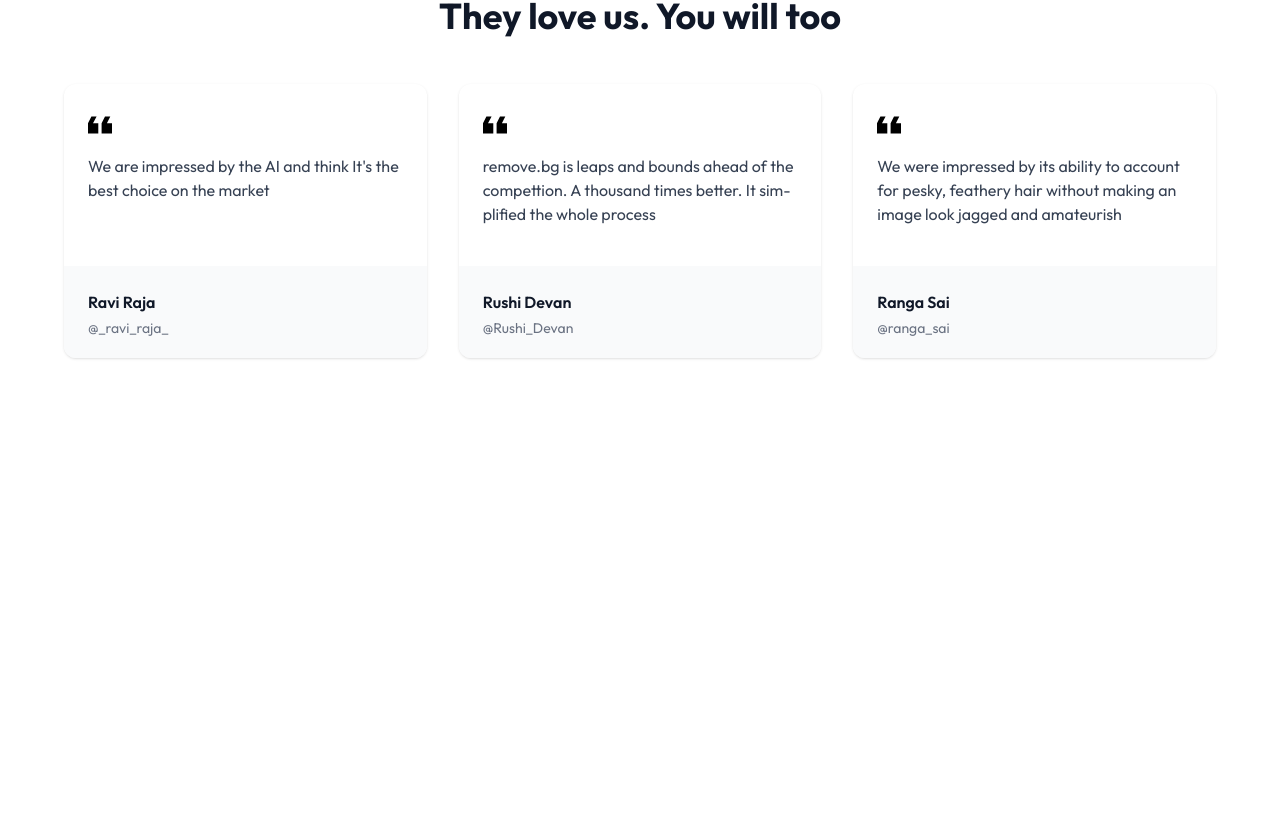
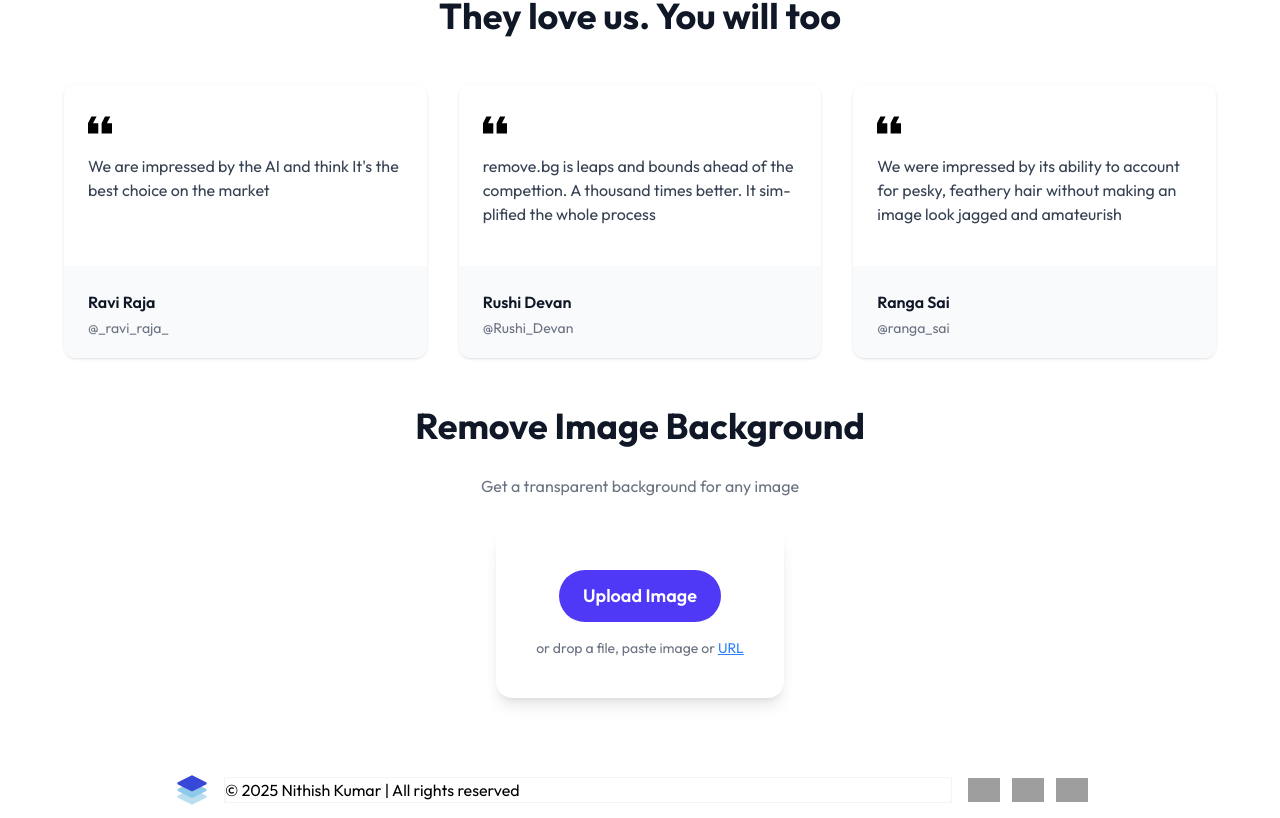
Before and after one commit to Nkbalaji2002/Remove_Bg_Img_AI, a React (Vite) app in the folder client/: page / in a window 1280 px wide. Shown: the part 2409-3227 px from the top of the page. Before the commit the page ends 2879 px from the top, so only its background shows below. Built offline with nearby package versions, Linux system fonts and the light colour scheme; grey boxes are pictures that could not be loaded.

Commit message:
Try-Now, Footer components
created image upload (try-now) component and footer component

```diff
--- a/client/src/App.jsx
+++ b/client/src/App.jsx
@@ -1,12 +1,14 @@
 import React from "react";
 import Menubar from "./components/Menubar";
 import Home from "./pages/Home";
+import Footer from "./components/Footer";
 
 const App = () => {
   return (
     <>
       <Menubar />
       <Home />
+      <Footer/>
     </>
   );
 };
--- a/client/src/assets/assets.js
+++ b/client/src/assets/assets.js
@@ -71,7 +71,20 @@
   },
 ];
 
-const footerConstants = [];
+const footerConstants = [
+  {
+    url: "https://github.com/",
+    logo: "https://img.icons8.com/fluent/300/github.png",
+  },
+  {
+    url: "http://linkedin.com/in/",
+    logo: "https://img.icons8.com/fluent/300/linkedin-2.png",
+  },
+  {
+    url: "https://www.instagram.com/",
+    logo: "https://img.icons8.com/fluent/300/instagram-new.png",
+  },
+];
 
 export const assets = {
   logo,
--- /dev/null
+++ b/client/src/components/Footer.jsx
@@ -0,0 +1,32 @@
+import React from "react";
+import { assets } from "../assets/assets";
+
+const Footer = () => {
+  return (
+    <>
+      <footer className="flex items-center justify-between gap-4 px-4 lg:px-44 py-3">
+        <img src={assets.logo} alt="Logo" width={32} />
+        <p className="flex-1 border-1 border-gray-100 max-sm:hidden">
+          &copy; {new Date().getFullYear()} Nithish Kumar | All rights reserved
+        </p>
+
+        <div className="flex gap-3">
+          {assets.footerConstants.map((item, index) => (
+            <a
+              href={item.url}
+              key={index}
+              target="_blank"
+              rel="noopener noreferer"
+            >
+              <img src={item.logo} alt="logo" width={32} />
+            </a>
+          ))}
+        </div>
+
+        <p className="text-center text-gray-700 font-medium"></p>
+      </footer>
+    </>
+  );
+};
+
+export default Footer;
--- /dev/null
+++ b/client/src/components/TryNow.jsx
@@ -0,0 +1,31 @@
+import React from "react";
+
+const TryNow = () => {
+  return (
+    <>
+      <div className="flex flex-col items-center justify-center bg-white px-4">
+        <h2 className="text-3xl md:text-4xl font-bold text-gray-900 mb-7 text-center">Remove Image Background</h2>
+
+        <p className="text-gray-500 mb-8 text-center">Get a transparent background for any image</p>
+
+        <div className="bg-white rounded-2xl shadow-lg p-10 flex flex-col items-center space-y-4">
+            <input type="file" id="upload2" hidden accept="image/*" onChange={''} />
+
+            <label htmlFor="upload2" className="bg-indigo-600 hover:bg-700 text-white font-semibold py-3 px-6 rounded-full text-lg cursor-pointer">
+                Upload Image
+            </label>
+
+            <p className="text-gray-500 text-sm">
+                or drop a file, paste image or <a href="#" className="text-blue-500 underline">
+                    URL
+                </a>
+            </p>
+        </div>
+
+
+      </div>
+    </>
+  );
+};
+
+export default TryNow;
--- a/client/src/pages/Home.jsx
+++ b/client/src/pages/Home.jsx
@@ -4,6 +4,7 @@
 import BgSlider from "../components/BgSlider";
 import Pricing from "../components/Pricing";
 import Testimonials from "../components/Testimonials";
+import TryNow from "../components/TryNow";
 
 const Home = () => {
   return (
@@ -20,6 +21,7 @@
         {/* User testimonials section */}
         <Testimonials />
         {/* Try now section */}
+        <TryNow />
       </div>
     </>
   );
```
